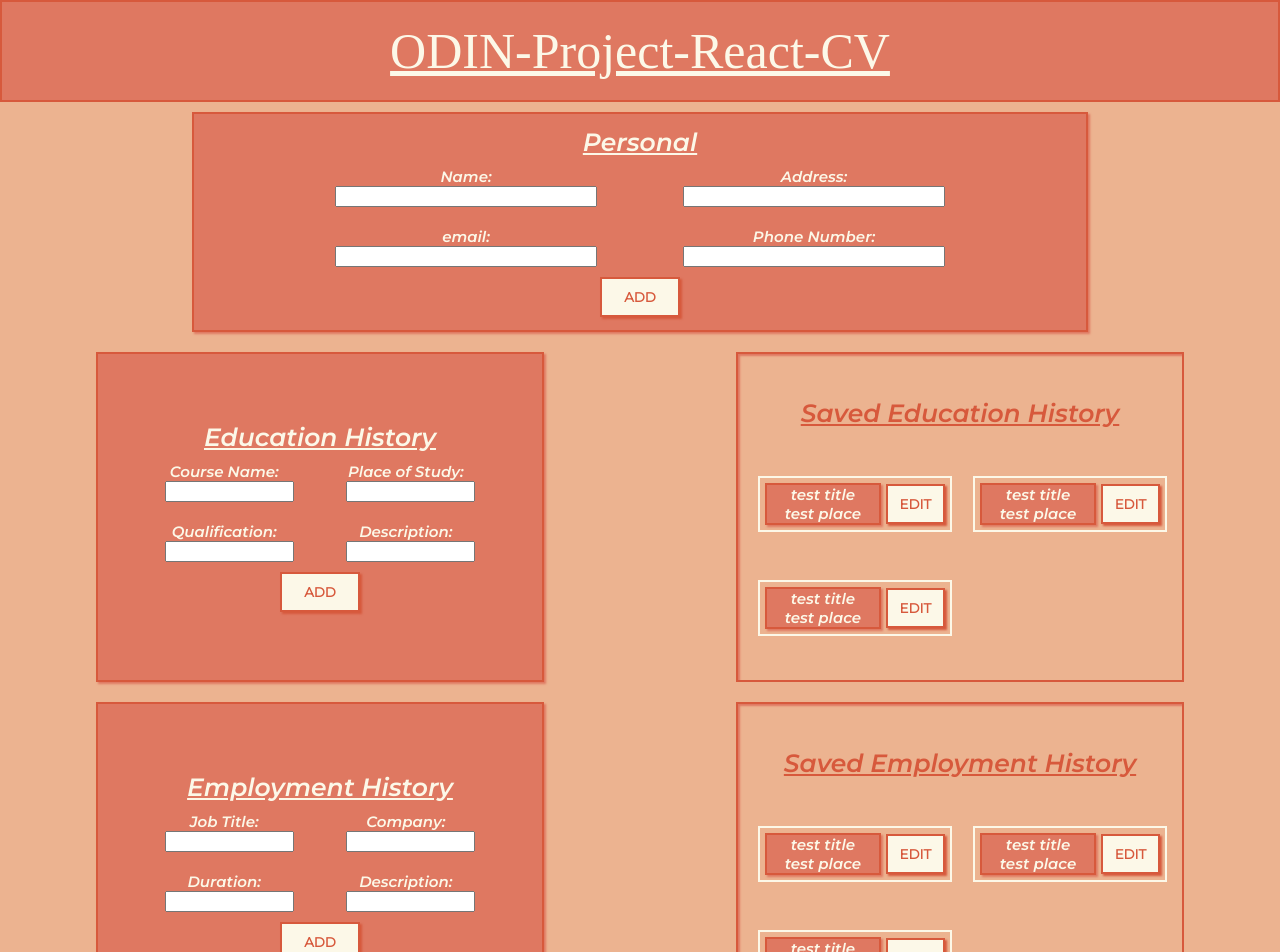
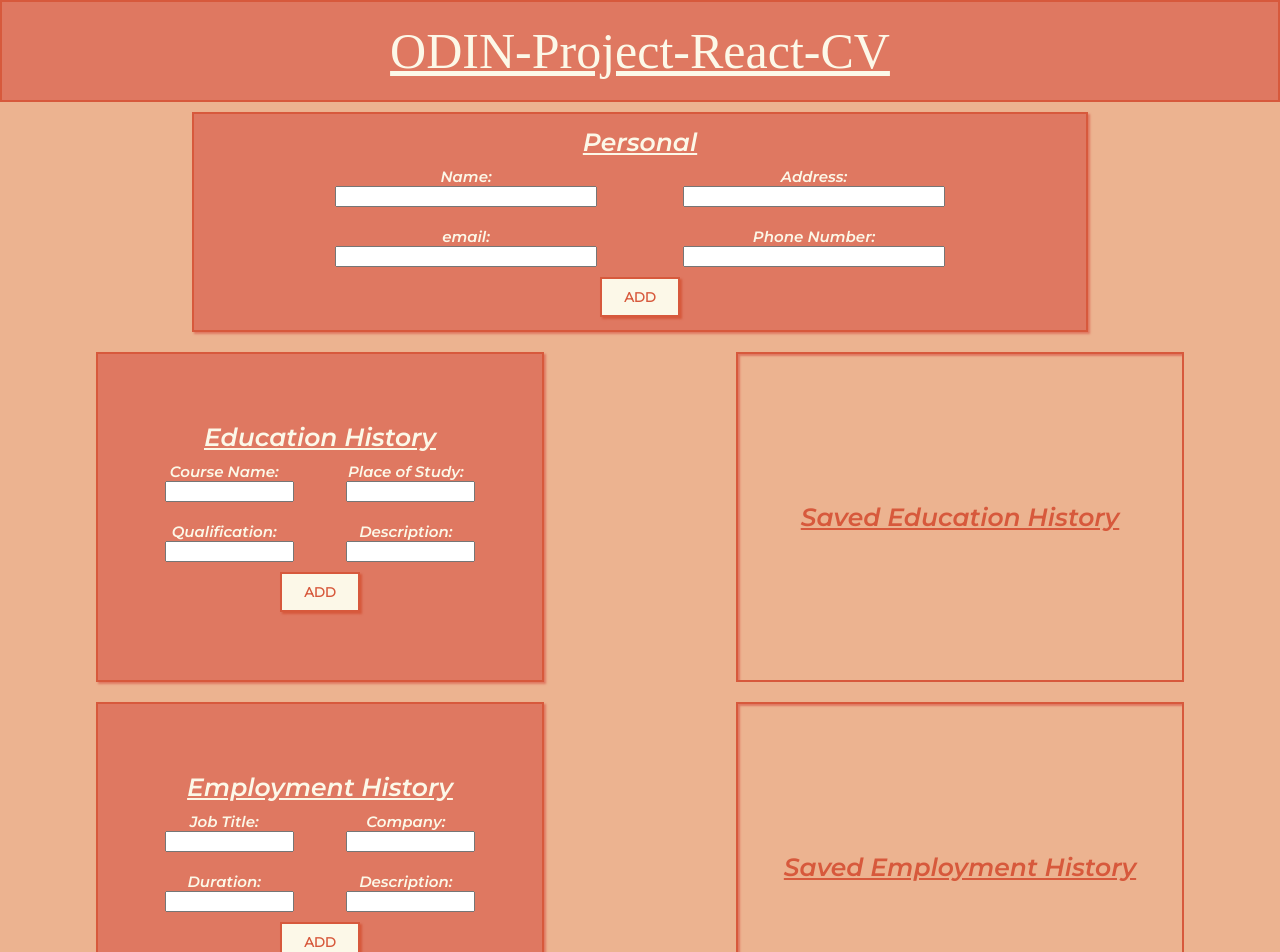
Before and after one commit to rwalsh221/odin_react_cv, a React (Create React App) app in the folder odin_cv/: page / in a window 1280 px wide. Shown: the top 952 px of the page. Built offline with nearby package versions, Linux system fonts and the light colour scheme; a web font is replaced by a local one.

Commit message:
add savedstore and saved input render

```diff
--- a/odin_cv/src/components/CVInput/CVInput.js
+++ b/odin_cv/src/components/CVInput/CVInput.js
@@ -14,33 +14,27 @@ const cvInput = (props) => {
       />
       <CVInputs
         heading={'Education History'}
-        education={true}
         inputTitle={[
           'Course Name',
           'Place of Study',
           'Qualification',
           'Description',
         ]}
-        inputName={[
-          'courseName',
-          'placeOfStudy',
-          'qualification',
-          'description',
-        ]}
+        inputName={['title', 'location', 'qualification', 'description']}
         storeName={'education'}
       />
       <CVInputs
         heading={'Employment History'}
-        employment={true}
         inputTitle={['Job Title', 'Company', 'Duration', 'Description']}
-        inputName={['jobTitle', 'company', 'duration', 'description']}
+        inputName={['title', 'location', 'duration', 'description']}
         storeName={'employment'}
       />
       <CVInputs
         heading={'Additional Skills'}
-        additional={true}
         inputTitle={['Title', 'Description']}
-        inputName={['title', 'description']}
+        // TODO: test render saved inputs had to change inputname description to location
+        // inputName={['title', 'location', 'description']}
+        inputName={['title', 'location']}
         storeName={'additional'}
       />
     </main>
--- a/odin_cv/src/components/CVInput/CVInputs/CVInputs.js
+++ b/odin_cv/src/components/CVInput/CVInputs/CVInputs.js
@@ -10,7 +10,25 @@ const CvInputs = (props) => {
   // STATE
   const [inputStore, setInputStore] = useState({
     storeName: props.storeName,
+    data: {},
   });
+
+  const [savedStore, setSavedStore] = useState([]);
+
+  const savedStoreHandler = () => {
+    let newObj = { ...inputStore.data };
+    let test = savedStore.map((val) => val);
+    console.log(test);
+    let newArr = [...test, newObj];
+    // console.log(newArr);
+    // console.log(newObj);
+    // console.log(typeof savedStore);
+    // let newArr = [{ ...savedStore }];
+    console.log(typeof newArr);
+    setSavedStore(newArr);
+    console.log(savedStore);
+    console.log(savedStore[0]);
+  };
 
   const renderInputHandler = (inputTitle, inputName) => {
     content = inputTitle.map((inputTitle, index) => {
@@ -27,10 +45,35 @@ const CvInputs = (props) => {
     });
   };
 
+  // let savedInputContent;
+
+  const renderSavedInputHandler = (arr) => {
+    console.log(arr);
+
+    let savedInputContent = arr.map((el) => (
+      <SavedCvInput title={el.title} place={el.location} />
+    ));
+    console.log(<SavedCvInput></SavedCvInput>);
+    console.log(savedInputContent);
+    return savedInputContent;
+
+    // const savedInputContent = arr.forEach((el) => (
+    //   <SavedCvInput title={arr[el].title} place={arr.el.location} />
+    // ));
+    // return savedInputContent;
+  };
+
+  console.log('savedinput,', renderSavedInputHandler(savedStore));
+
   const inputContentHandler = (event) => {
     let name = event.target.name;
     let value = event.target.value;
-    setInputStore({ ...inputStore, [name]: value });
+    setInputStore({
+      ...inputStore,
+      data: { ...inputStore.data, [name]: value },
+    });
+
+    console.log(Object.getOwnPropertyNames(inputStore.data));
   };
 
   renderInputHandler(props.inputTitle, props.inputName, props.storeName);
@@ -40,15 +83,20 @@ const CvInputs = (props) => {
       <div className={`${classes.cvInputs}`}>
         <h3 className={classes.cvInputs__heading}>{props.heading}</h3>
         <ul className={classes.cvInputs__content}>{content}</ul>
-        <Button btnType={'btnAdd'} btnLabel={'ADD'}></Button>
+        <Button
+          btnType={'btnAdd'}
+          btnLabel={'ADD'}
+          click={savedStoreHandler}
+        ></Button>
       </div>
       <div className={classes.cvInputs__saved}>
         <h3
           className={classes.cvInputs__heading}
         >{`Saved ${props.heading}`}</h3>
+        {/* <SavedCvInput title={'test title'} place={'test place'} />
         <SavedCvInput title={'test title'} place={'test place'} />
-        <SavedCvInput title={'test title'} place={'test place'} />
-        <SavedCvInput title={'test title'} place={'test place'} />
+        <SavedCvInput title={'test title'} place={'test place'} /> */}
+        {renderSavedInputHandler(savedStore)}
       </div>
     </React.Fragment>
   );
--- a/odin_cv/src/containers/Layout/Layout.js
+++ b/odin_cv/src/containers/Layout/Layout.js
@@ -2,8 +2,6 @@ import React from 'react';
 
 import HeaderNavigation from '../../components/HeaderNavigation/HeaderNavigation';
 import CVInput from '../../components/CVInput/CVInput';
-
-import classes from './Layout.module.css';
 
 const Layout = (props) => {
   return (
```
Also changed, not shown: 1 other file (tests, documents, lock files or other folders).
